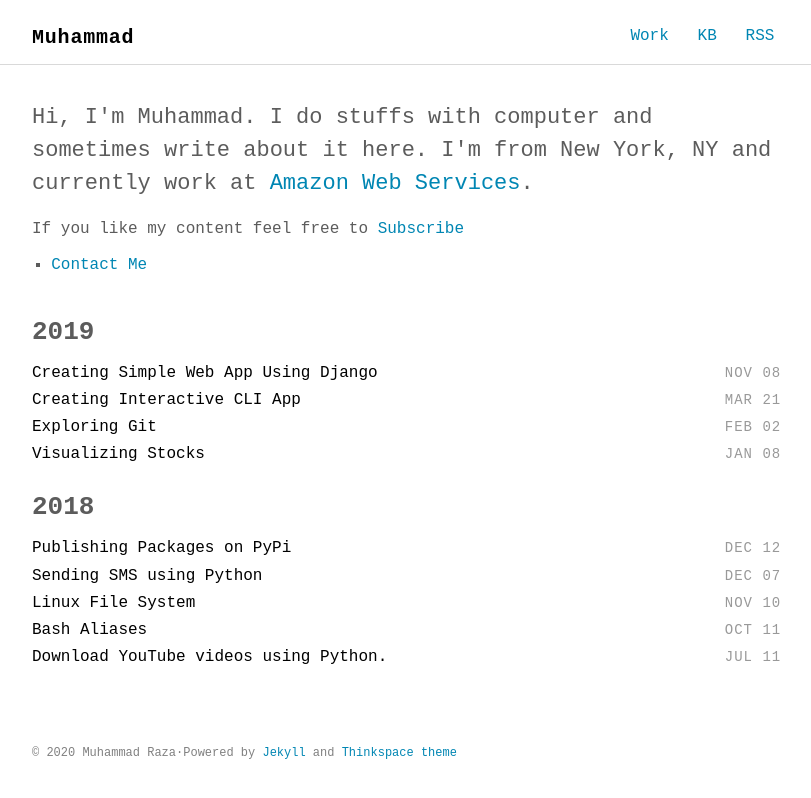
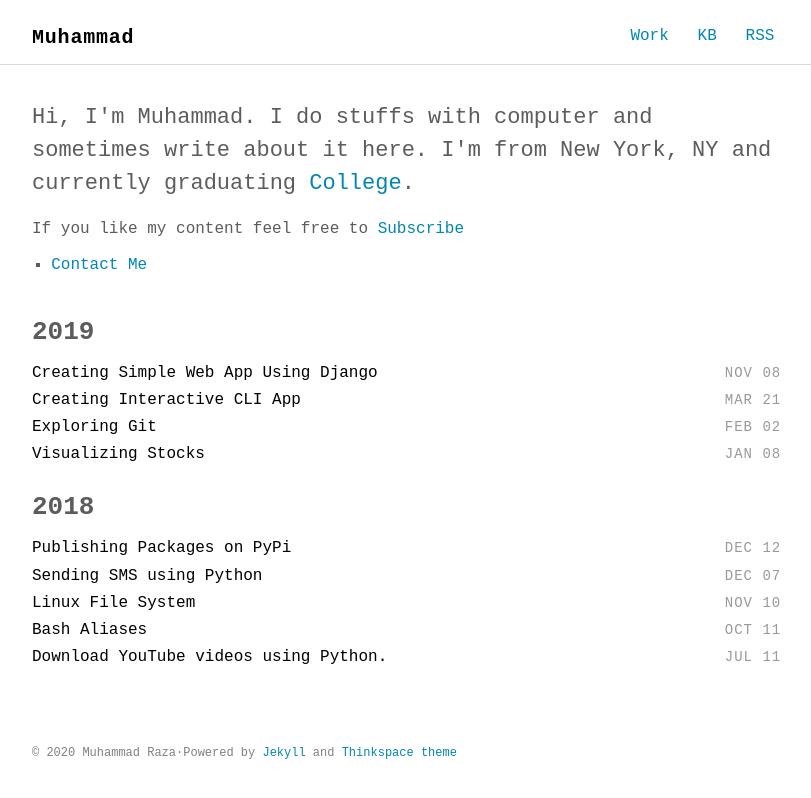
Before and after one commit to mraza007/blog, a Jekyll site: the page built from index.html, in a window 1280 px wide. Shown: the top 798 px of the page, without its empty margins (232-1043 px from the left). Built offline with Jekyll 4.4.1, drawn with Linux system fonts in a browser that asks for light colours; some web fonts are replaced.

Commit message:
changed work status

```diff
--- a/_includes/intro.html
+++ b/_includes/intro.html
@@ -1,4 +1,16 @@
 <section class="intro">
+  <div class="container">
+    <p class="lead">Hi, I'm Muhammad. I do stuffs with computer and sometimes write about it here. I'm from New York, NY and currently graduating  <a href="#">College</a>.</p>
+    <p>If you like my content feel free to <a href="http://muhammadraza.me/feed.xml">Subscribe</a></p>
+
+    <ul>
+    	<li><a href="mailto:muhammadraza0047@gmail.com">Contact Me</a></li>
+    </ul>
+
+  </div>
+</section>
+
+<!-- <section class="intro">
   <div class="container">
     <p class="lead">Hi, I'm Muhammad. I do stuffs with computer and sometimes write about it here. I'm from New York, NY and currently work at <a href="#">Amazon Web Services</a>.</p>
     <p>If you like my content feel free to <a href="http://muhammadraza.me/feed.xml">Subscribe</a></p>
@@ -8,4 +20,4 @@
     </ul>
 
   </div>
-</section>
+</section> -->
```
